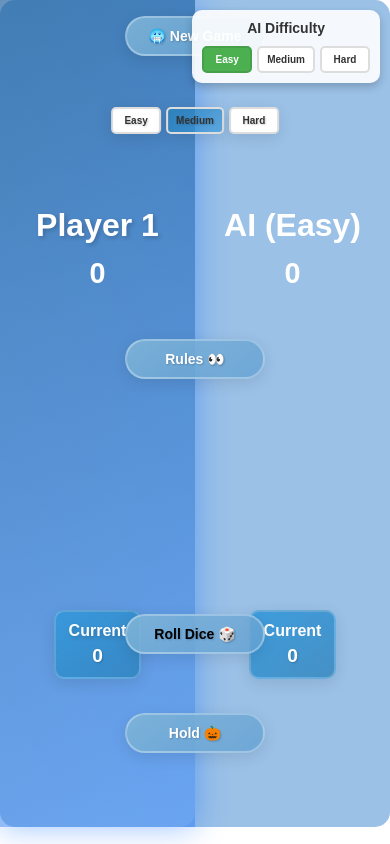
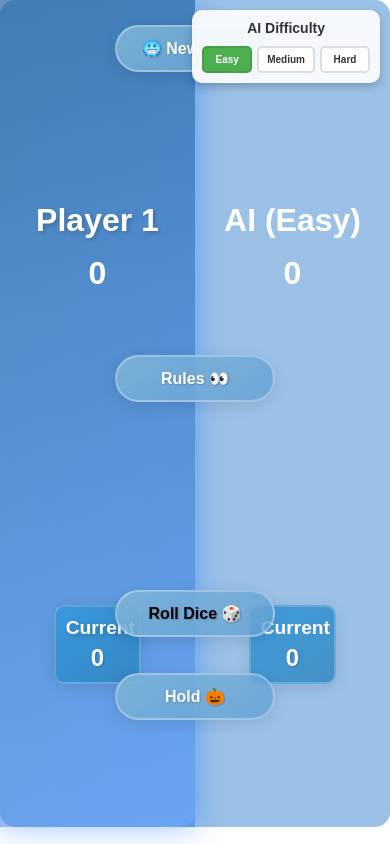
Before and after one commit to RoopeshMerwade/Dice-Game, a website: page index.html in a window 390 px wide. Drawn offline with nearby package versions, Linux system fonts and the light colour scheme.

Commit message:
Add dynamic difficulty selection for AI players

```diff
--- a/dice.css
+++ b/dice.css
@@ -305,6 +305,9 @@ body {
   background-color: #080808;
   z-index: 4;
 }
+
+/* Remove this section since we're using the dynamically created buttons */
+/*
 .difficulty-selector {
   position: absolute;
   top: 16%;
@@ -335,6 +338,7 @@ body {
   border-color: rgba(255, 255, 255, 0.4);
   font-weight: bold;
 }
+*/
 
 @media (max-width: 768px) {
   .container {
@@ -439,55 +443,6 @@ body {
     padding: 12px 20px;
     font-size: 16px;
   }
-
-  .difficulty-selector {
-    top: 12%;
-    gap: 5px;
-  }
-
-  .difficulty-btn {
-    padding: 6px 12px;
-    font-size: 12px;
-  }
-}
-
-@media (max-width: 480px) {
-  .left-bottom h1,
-  .right-bottom h1 {
-    font-size: 1rem; /* Further reduce 'Current' text for smaller screens */
-  }
-
-  .left-bottom .dice-score,
-  .right-bottom .dice-score {
-    font-size: 1.2rem; /* Further reduce points for smaller screens */
-  }
-
-  .player-score {
-    font-size: 1.8rem; /* Further reduce total score for smaller screens */
-    margin: 0.8rem;
-  }
-
-  .new-game {
-    top: 1%;
-  }
-
-  .tips {
-    top: 40%;
-  }
-
-  .roll-dice {
-    bottom: 20%;
-  }
-
-  .hold {
-    bottom: 8%;
-  }
-
-  .btn {
-    min-width: 140px;
-    padding: 10px 16px;
-    font-size: 14px;
-  }
 }
 
 /* For very small devices */
--- a/game.js
+++ b/game.js
@@ -113,6 +113,14 @@ style.textContent = `
 
 document.head.appendChild(style);
 document.body.appendChild(difficultyContainer);
+
+// Add event listeners for difficulty buttons
+document.querySelectorAll('.difficulty-btn').forEach(btn => {
+  btn.addEventListener('click', () => {
+    const difficulty = btn.dataset.difficulty;
+    computerAI.setDifficulty(difficulty);
+  });
+});
 
 // Game State
 class GameState {
@@ -473,7 +481,6 @@ function showWinningAnimation(playerNumber) {
 }
 
 // Initialize game
-gameState.difficulty = 'easy'; // Set initial difficulty
 computerAI.setDifficulty('easy'); // Set AI to easy mode initially
 document.querySelector("#player-1").textContent = `AI (Easy)`;
 console.log("Dice Game Initialized");
--- a/index.html
+++ b/index.html
@@ -24,13 +24,6 @@
 
         <div class="new-game">
             <button class="newGameButton btn">🥶 New Game</button>
-        </div>
-
-        <div class="difficulty-selector">
-            <button class="btn difficulty-btn" onclick="computerAI.setDifficulty('easy')">Easy</button>
-            <button class="btn difficulty-btn active-difficulty" onclick="computerAI.setDifficulty('medium')">Medium
-            </button>
-            <button class="btn difficulty-btn" onclick="computerAI.setDifficulty('hard')">Hard</button>
         </div>
 
         <div class="dice">
```
